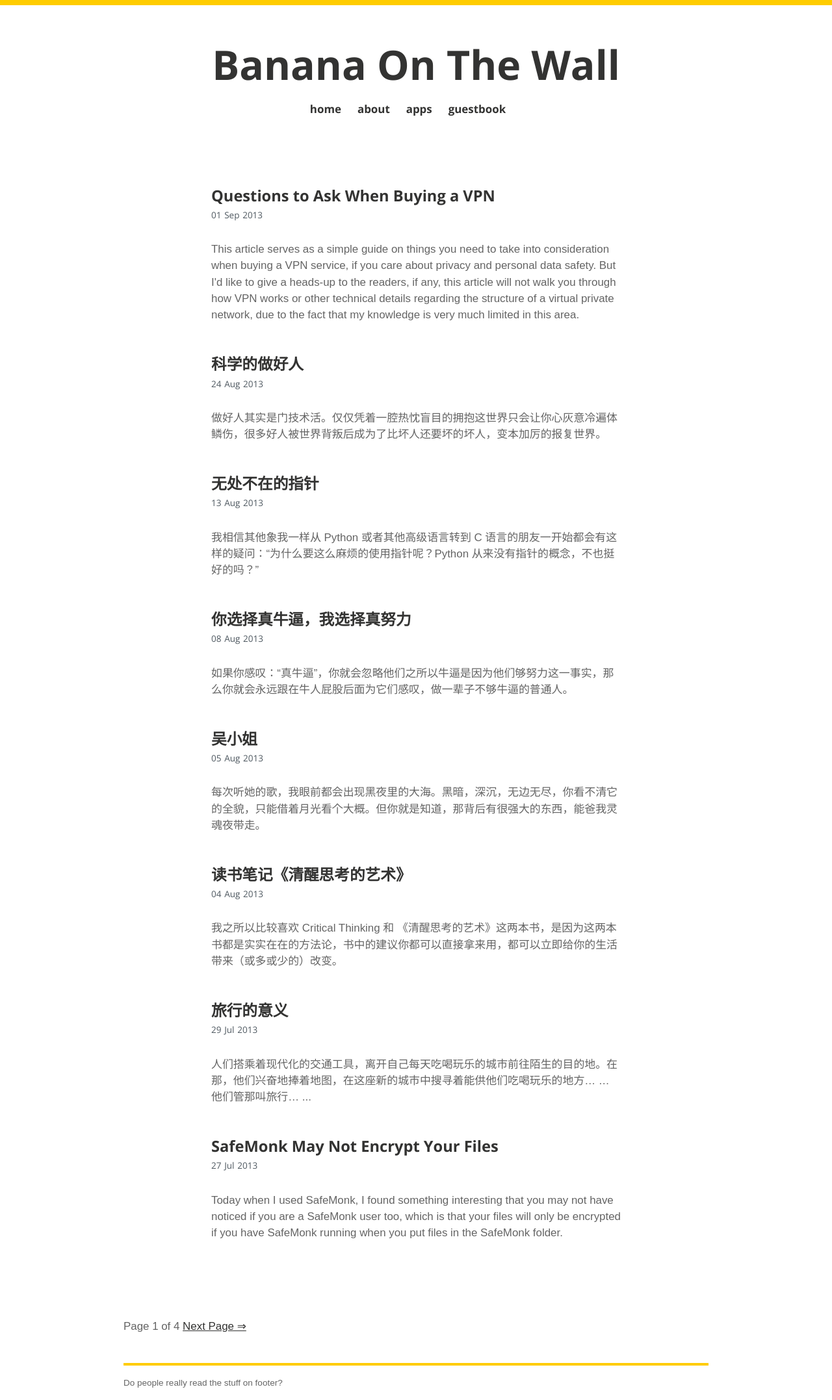
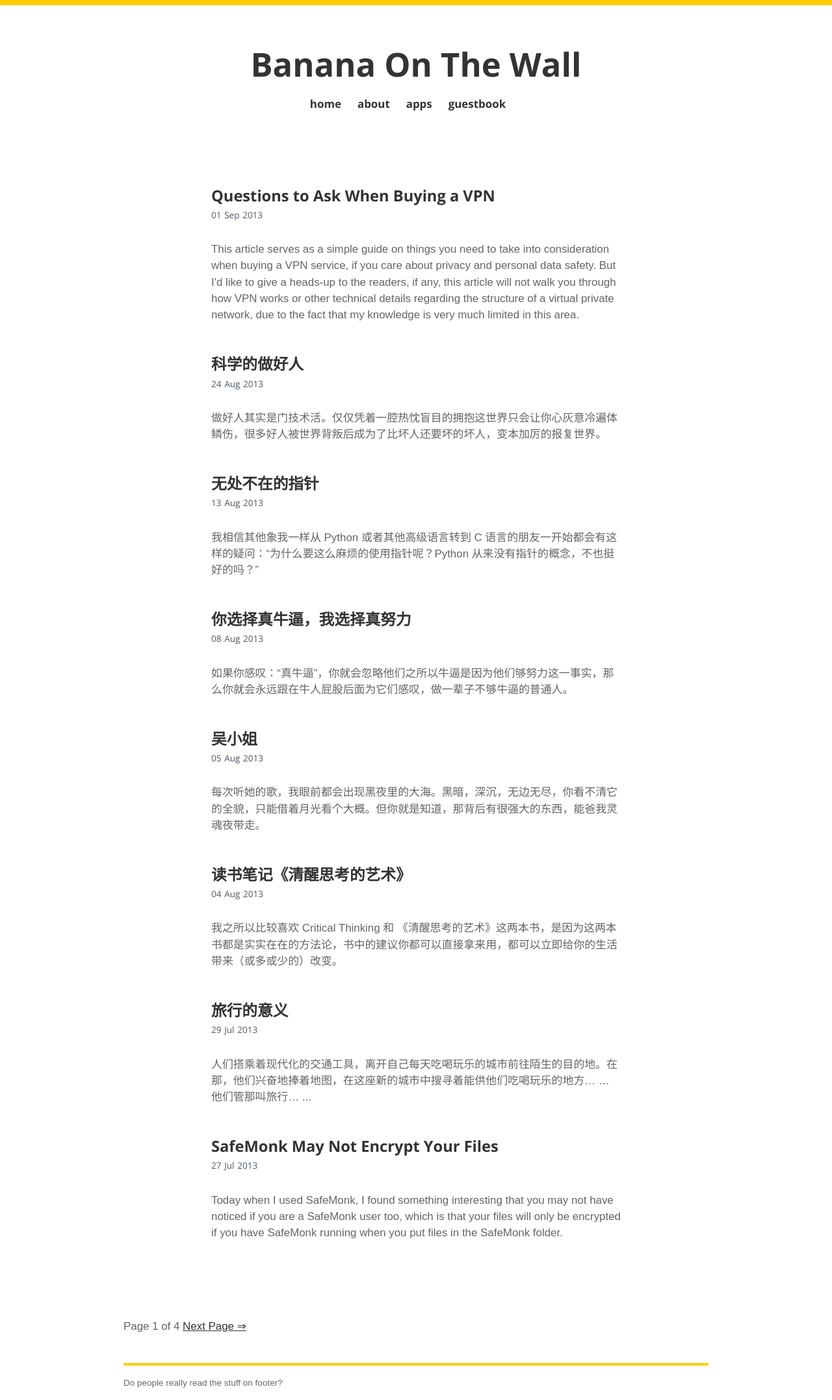
Before and after one commit to BananaOnTheWall/bananaonthewall.github.io, a Jekyll site: the page built from index.html, in a window 1280 px wide. Shown: the whole page at 65% size. Built offline with Jekyll 4.4.1, drawn with Linux system fonts in a browser that asks for light colours; the list of posts is cut into pages by our own code.

Commit message:
smaller title

```diff
--- a/css/main.css
+++ b/css/main.css
@@ -108,7 +108,7 @@ ul.posts span {
 
 .site .header h1.title {
   display: inline-block;
-  font-size: 3.7em;
+  font-size: 3em;
   margin-top: 3%;
 }
 
```
